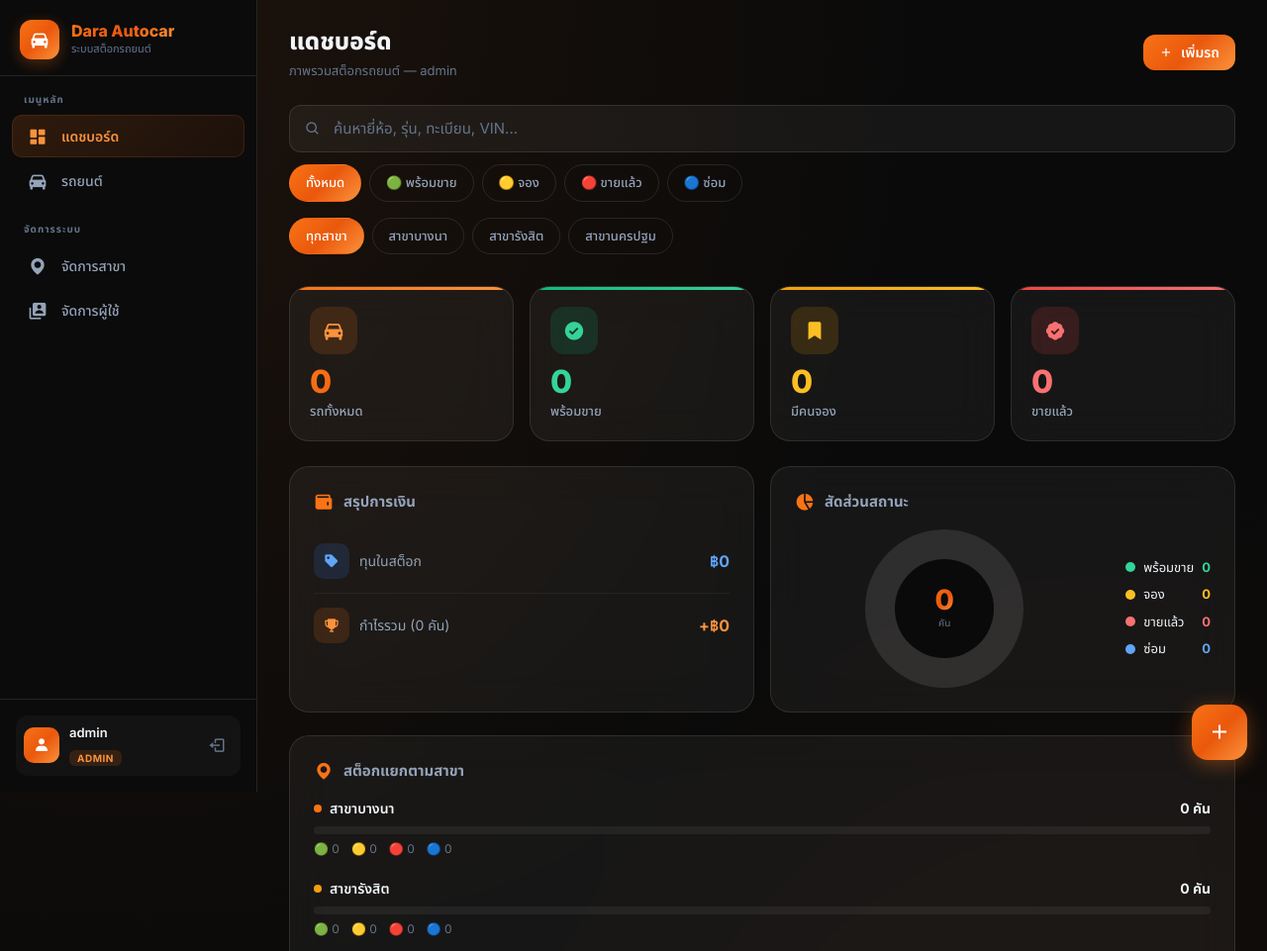
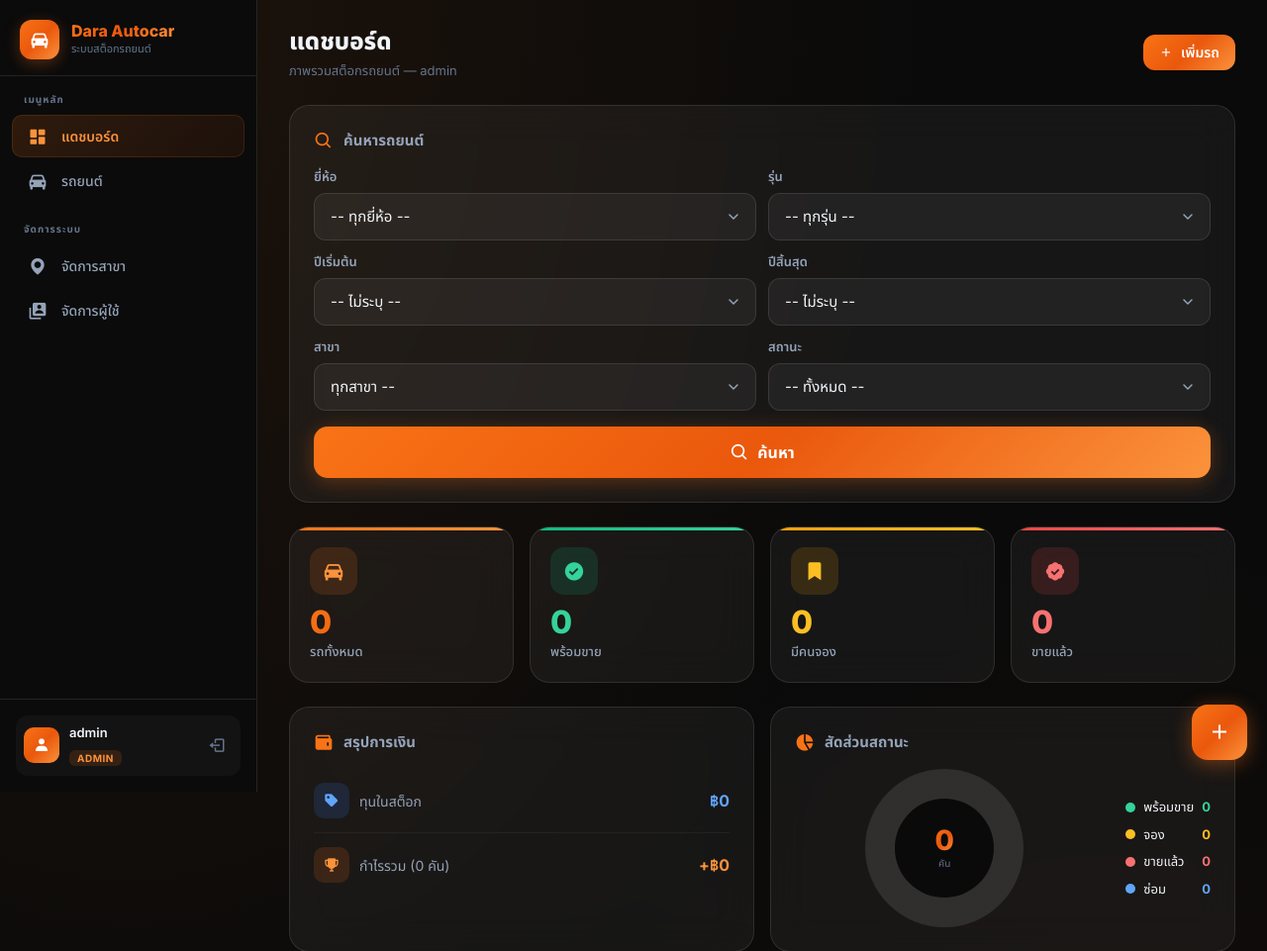
Before and after one commit to sptcmz08/stock_car, a PHP site: page / in a window 1280 px wide. Shown: the top 961 px of the page at 99% size. Run offline with PHP 8.4, Linux system fonts and the light colour scheme; a user stored in the database is signed in; data comes from the database, SQL or seed files in the repository; data that the repository does not hold is empty; some libraries are stand-ins or nearby versions.

Commit message:
feat: เปลี่ยนช่องค้นหา Dashboard เป็นแบบ dropdown (ยี่ห้อ,รุ่น,ปี,สาขา,สถานะ) พร้อมปุ่มค้นหา

```diff
--- a/assets/css/style.css
+++ b/assets/css/style.css
@@ -1399,3 +1399,37 @@
     display: flex;
     gap: 8px;
 }
+
+/* ===== Dashboard Search Button ===== */
+.ds-search-btn {
+    width: 100%;
+    padding: 14px 24px;
+    border-radius: 14px;
+    background: var(--accent-gradient);
+    color: white;
+    font-size: 16px;
+    font-weight: 700;
+    font-family: inherit;
+    border: none;
+    cursor: pointer;
+    display: flex;
+    align-items: center;
+    justify-content: center;
+    gap: 8px;
+    transition: all 0.3s ease;
+    box-shadow: 0 4px 20px rgba(249, 115, 22, 0.3);
+}
+
+.ds-search-btn:hover {
+    opacity: 0.9;
+    transform: translateY(-1px);
+    box-shadow: 0 6px 30px rgba(249, 115, 22, 0.4);
+}
+
+.ds-search-btn:active {
+    transform: translateY(0);
+}
+
+.ds-search-btn i {
+    font-size: 20px;
+}
--- a/assets/js/app.js
+++ b/assets/js/app.js
@@ -269,8 +269,8 @@
                 </div>
             </div>`).join('') : '<p class="text-slate-500 text-sm text-center py-8">ยังไม่มีรถในสต็อก</p>'}`;
 
-    // Load branch filters for dashboard search
-    loadDashboardBranchFilters();
+    // Populate dashboard search dropdowns
+    populateDashboardDropdowns();
 }
 
 function toggleProfitView(view, btn) {
@@ -837,53 +837,109 @@
 }
 
 // ===== DASHBOARD SEARCH =====
-let dashboardSearchTimeout = null;
-let dashboardFilters = { search: '', status: '', branch_id: '' };
+let dsAllBrands = [];
+let dsAllModels = [];
+let dsAllYears = [];
+let dsVehiclesCache = [];
 
-function debounceSearchDashboard() {
-    clearTimeout(dashboardSearchTimeout);
-    dashboardSearchTimeout = setTimeout(() => {
-        dashboardFilters.search = document.getElementById('dashboardSearchInput').value;
-        loadDashboardSearch();
-    }, 400);
+async function populateDashboardDropdowns() {
+    // Fetch all vehicles data to get brands, models, years
+    const data = await api('api/vehicles.php');
+    if (!data.success) return;
+
+    dsAllBrands = data.brands || [];
+    dsAllModels = data.models || [];
+    dsAllYears = data.years || [];
+    dsVehiclesCache = data.vehicles || [];
+
+    // Populate brand dropdown
+    const brandSel = document.getElementById('dsBrand');
+    if (brandSel) {
+        brandSel.innerHTML = '<option value="">-- ทุกยี่ห้อ --</option>' +
+            dsAllBrands.map(b => `<option value="${b}">${b}</option>`).join('');
+    }
+
+    // Populate model dropdown (all models initially)
+    populateDsModels('');
+
+    // Populate year dropdowns
+    const yearMinSel = document.getElementById('dsYearMin');
+    const yearMaxSel = document.getElementById('dsYearMax');
+    if (yearMinSel && yearMaxSel) {
+        const yearOpts = dsAllYears.map(y => `<option value="${y}">${parseInt(y)+543}</option>`).join('');
+        yearMinSel.innerHTML = '<option value="">-- ไม่ระบุ --</option>' + yearOpts;
+        yearMaxSel.innerHTML = '<option value="">-- ไม่ระบุ --</option>' + yearOpts;
+    }
+
+    // Populate branch dropdown
+    if (!allBranches.length) {
+        const branchData = await api('api/branches.php');
+        if (branchData.success) allBranches = branchData.branches;
+    }
+    const branchSel = document.getElementById('dsBranch');
+    if (branchSel && allBranches.length && USER.is_admin) {
+        branchSel.innerHTML = '<option value="">ทุกสาขา --</option>' +
+            allBranches.map(b => `<option value="${b.id}">${b.name}</option>`).join('');
+    }
 }
 
-function dashboardFilterByStatus(status) {
-    dashboardFilters.status = status;
-    document.querySelectorAll('#dashboardStatusFilters .filter-chip').forEach(c => c.classList.toggle('active', c.dataset.status === status));
-    loadDashboardSearch();
+function populateDsModels(selectedBrand) {
+    const modelSel = document.getElementById('dsModel');
+    if (!modelSel) return;
+
+    if (selectedBrand) {
+        // Get models only for the selected brand
+        const filteredModels = [...new Set(dsVehiclesCache.filter(v => v.brand === selectedBrand).map(v => v.model))].sort();
+        modelSel.innerHTML = '<option value="">-- ทุกรุ่น --</option>' +
+            filteredModels.map(m => `<option value="${m}">${m}</option>`).join('');
+    } else {
+        modelSel.innerHTML = '<option value="">-- ทุกรุ่น --</option>' +
+            dsAllModels.map(m => `<option value="${m}">${m}</option>`).join('');
+    }
 }
 
-function dashboardFilterByBranch(branchId) {
-    dashboardFilters.branch_id = branchId;
-    loadDashboardBranchFilters();
-    loadDashboardSearch();
+function onDsBrandChange() {
+    const brand = document.getElementById('dsBrand').value;
+    populateDsModels(brand);
 }
 
-function clearDashboardSearch() {
-    dashboardFilters = { search: '', status: '', branch_id: '' };
-    document.getElementById('dashboardSearchInput').value = '';
-    document.querySelectorAll('#dashboardStatusFilters .filter-chip').forEach(c => c.classList.toggle('active', c.dataset.status === ''));
-    document.getElementById('dashboardSearchResults').style.display = 'none';
-    loadDashboardBranchFilters();
-}
-
-async function loadDashboardSearch() {
-    const hasFilter = dashboardFilters.search || dashboardFilters.status || dashboardFilters.branch_id;
-    const resultsDiv = document.getElementById('dashboardSearchResults');
-    if (!hasFilter) { resultsDiv.style.display = 'none'; return; }
+async function executeDashboardSearch() {
+    const brand = document.getElementById('dsBrand')?.value || '';
+    const model = document.getElementById('dsModel')?.value || '';
+    const yearMin = document.getElementById('dsYearMin')?.value || '';
+    const yearMax = document.getElementById('dsYearMax')?.value || '';
+    const branchId = document.getElementById('dsBranch')?.value || '';
+    const status = document.getElementById('dsStatus')?.value || '';
 
     const params = new URLSearchParams();
-    if (dashboardFilters.search) params.set('search', dashboardFilters.search);
-    if (dashboardFilters.status) params.set('status', dashboardFilters.status);
-    if (dashboardFilters.branch_id) params.set('branch_id', dashboardFilters.branch_id);
+    if (brand) params.set('brand', brand);
+    if (model) params.set('model', model);
+    if (yearMin) params.set('year_min', yearMin);
+    if (yearMax) params.set('year_max', yearMax);
+    if (branchId) params.set('branch_id', branchId);
+    if (status) params.set('status', status);
 
     const data = await api('api/vehicles.php?' + params.toString());
     if (!data.success) return;
 
+    const resultsDiv = document.getElementById('dashboardSearchResults');
     resultsDiv.style.display = 'block';
     document.getElementById('dashboardSearchCount').textContent = `(${data.total} คัน)`;
     renderDashboardVehicleGrid(data.vehicles);
+
+    // Smooth scroll to results
+    resultsDiv.scrollIntoView({ behavior: 'smooth', block: 'start' });
+}
+
+function clearDashboardSearch() {
+    document.getElementById('dsBrand').value = '';
+    document.getElementById('dsModel').value = '';
+    document.getElementById('dsYearMin').value = '';
+    document.getElementById('dsYearMax').value = '';
+    document.getElementById('dsBranch').value = '';
+    document.getElementById('dsStatus').value = '';
+    populateDsModels('');
+    document.getElementById('dashboardSearchResults').style.display = 'none';
 }
 
 function renderDashboardVehicleGrid(vehicles) {
@@ -920,20 +976,6 @@
     startCardSliders();
 }
 
-async function loadDashboardBranchFilters() {
-    if (!allBranches.length) {
-        const branchData = await api('api/branches.php');
-        if (branchData.success) allBranches = branchData.branches;
-    }
-    if (allBranches.length && USER.is_admin) {
-        document.getElementById('dashboardBranchFilters').innerHTML = `
-            <button class="filter-chip ${!dashboardFilters.branch_id ? 'active' : ''}" onclick="dashboardFilterByBranch('')">ทุกสาขา</button>
-            ${allBranches.map(b => `
-                <button class="filter-chip ${dashboardFilters.branch_id == b.id ? 'active' : ''}" onclick="dashboardFilterByBranch('${b.id}')" style="${dashboardFilters.branch_id == b.id ? `background:${b.color};border-color:${b.color};color:white;` : ''}">
-                    ${b.name}
-                </button>`).join('')}`;
-    }
-}
 
 // ===== INITIALIZATION =====
 document.addEventListener('DOMContentLoaded', () => {
--- a/index.php
+++ b/index.php
@@ -24,7 +24,7 @@
     <link href="https://unpkg.com/boxicons@2.1.4/css/boxicons.min.css" rel="stylesheet">
 
     <!-- Custom CSS -->
-    <link rel="stylesheet" href="assets/css/style.css?v=21">
+    <link rel="stylesheet" href="assets/css/style.css?v=22">
 </head>
 <body>
     <!-- Pass user info to JS -->
@@ -135,23 +135,58 @@
                 </button>
             </div>
 
-            <!-- Search & Filters (Dashboard) -->
-            <div class="mb-6">
-                <div class="search-bar mb-3">
-                    <i class='bx bx-search'></i>
-                    <input type="text" id="dashboardSearchInput" class="form-input" placeholder="ค้นหายี่ห้อ, รุ่น, ทะเบียน, VIN..." oninput="debounceSearchDashboard()">
+            <!-- Search Form (Dashboard) -->
+            <div class="dash-card mb-6" id="dashboardSearchCard">
+                <div class="dashboard-title"><i class='bx bx-search'></i> ค้นหารถยนต์</div>
+                <div class="grid grid-cols-2 gap-3 mb-3">
+                    <div>
+                        <label class="form-label">ยี่ห้อ</label>
+                        <select id="dsBrand" class="form-select" onchange="onDsBrandChange()">
+                            <option value="">-- ทุกยี่ห้อ --</option>
+                        </select>
+                    </div>
+                    <div>
+                        <label class="form-label">รุ่น</label>
+                        <select id="dsModel" class="form-select">
+                            <option value="">-- ทุกรุ่น --</option>
+                        </select>
+                    </div>
                 </div>
-                <div class="flex gap-2 overflow-x-auto pb-2" id="dashboardStatusFilters">
-                    <button class="filter-chip active" onclick="dashboardFilterByStatus('')" data-status="">ทั้งหมด</button>
-                    <button class="filter-chip" onclick="dashboardFilterByStatus('available')" data-status="available">🟢 พร้อมขาย</button>
-                    <button class="filter-chip" onclick="dashboardFilterByStatus('reserved')" data-status="reserved">🟡 จอง</button>
-                    <button class="filter-chip" onclick="dashboardFilterByStatus('sold')" data-status="sold">🔴 ขายแล้ว</button>
-                    <button class="filter-chip" onclick="dashboardFilterByStatus('maintenance')" data-status="maintenance">🔵 ซ่อม</button>
+                <div class="grid grid-cols-2 gap-3 mb-3">
+                    <div>
+                        <label class="form-label">ปีเริ่มต้น</label>
+                        <select id="dsYearMin" class="form-select">
+                            <option value="">-- ไม่ระบุ --</option>
+                        </select>
+                    </div>
+                    <div>
+                        <label class="form-label">ปีสิ้นสุด</label>
+                        <select id="dsYearMax" class="form-select">
+                            <option value="">-- ไม่ระบุ --</option>
+                        </select>
+                    </div>
                 </div>
-                <!-- Branch Filter -->
-                <div class="flex gap-2 overflow-x-auto pb-2 mt-2" id="dashboardBranchFilters">
-                    <!-- Filled by JS -->
+                <div class="grid grid-cols-2 gap-3 mb-4">
+                    <div>
+                        <label class="form-label">สาขา</label>
+                        <select id="dsBranch" class="form-select">
+                            <option value="">ทุกสาขา --</option>
+                        </select>
+                    </div>
+                    <div>
+                        <label class="form-label">สถานะ</label>
+                        <select id="dsStatus" class="form-select">
+                            <option value="">-- ทั้งหมด --</option>
+                            <option value="available">🟢 พร้อมขาย</option>
+                            <option value="reserved">🟡 จอง</option>
+                            <option value="sold">🔴 ขายแล้ว</option>
+                            <option value="maintenance">🔵 ซ่อม</option>
+                        </select>
+                    </div>
                 </div>
+                <button onclick="executeDashboardSearch()" class="ds-search-btn">
+                    <i class='bx bx-search'></i> ค้นหา
+                </button>
             </div>
 
             <!-- Search Results (Dashboard) -->
@@ -166,6 +201,7 @@
                     </div>
                 </div>
             </div>
+
 
             <!-- Hero Stats -->
             <div class="grid grid-cols-2 lg:grid-cols-4 gap-4 mb-6" id="heroStats">
@@ -311,6 +347,6 @@
     <div id="modalContainer"></div>
 
     <!-- ===== App JS ===== -->
-    <script src="assets/js/app.js?v=23"></script>
+    <script src="assets/js/app.js?v=24"></script>
 </body>
 </html>
```
